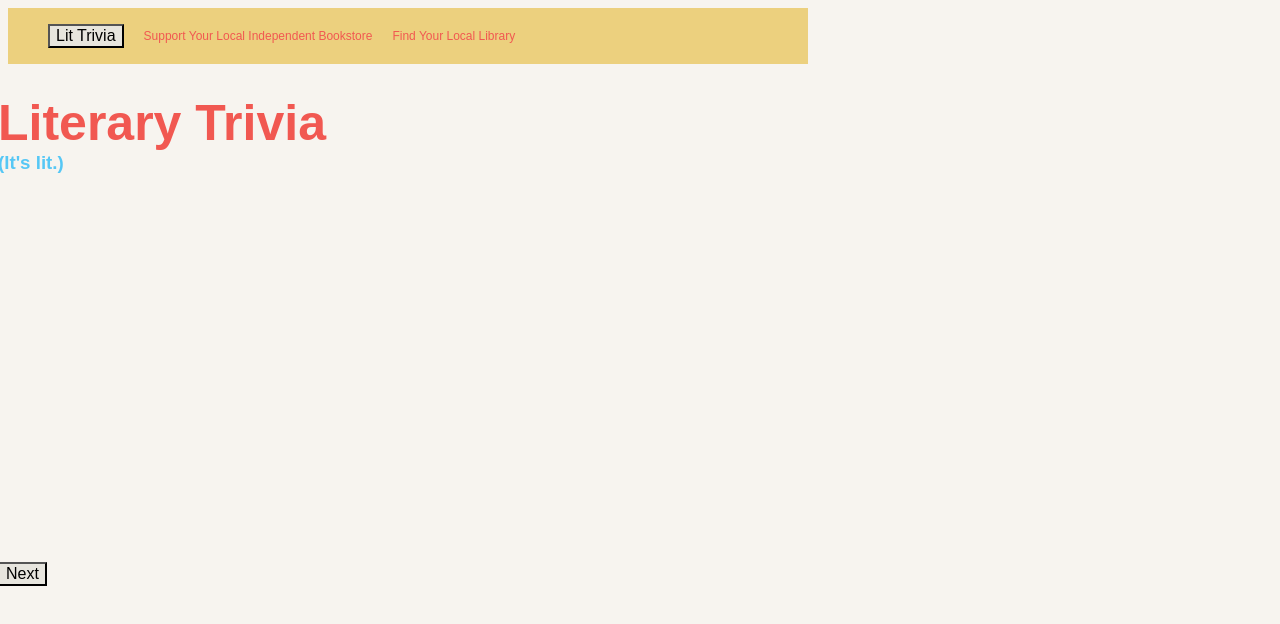
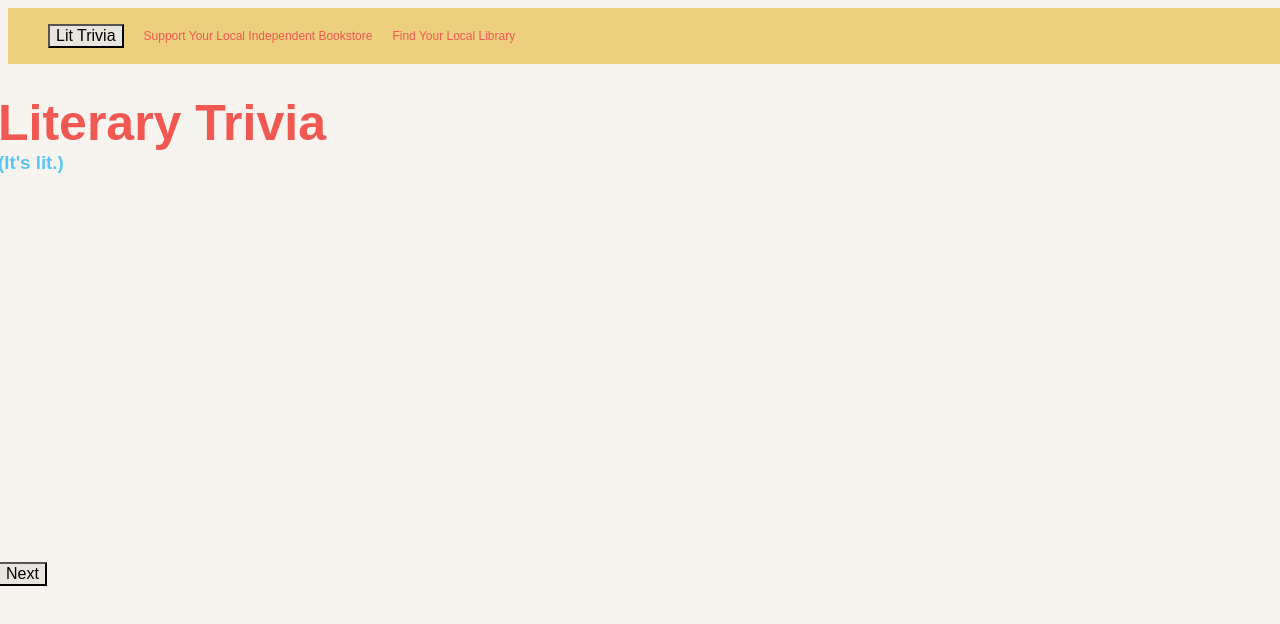
Before and after one commit to rmfortes/literary_trivia, a plain HTML site: page index.html in a window 1280 px wide. Drawn offline with Linux system fonts and the light colour scheme.

Commit message:
nav bar spans top of page

```diff
--- a/style.css
+++ b/style.css
@@ -6,7 +6,7 @@ body {
     height: 100vh;
     max-height: 100%;
     background-color:  #F7F4EF;
-    width: 100vh;
+    width: 100vw;
     max-width: 100%;
     display: flex;
     justify-content: center;
@@ -29,7 +29,8 @@ h1, h3 {
 }
 
 nav {
-    width: 100vh;
+    width: 100vw;
+    max-width: 100%;
     position: fixed;
     background-color: #ECD07E;
 }
```
